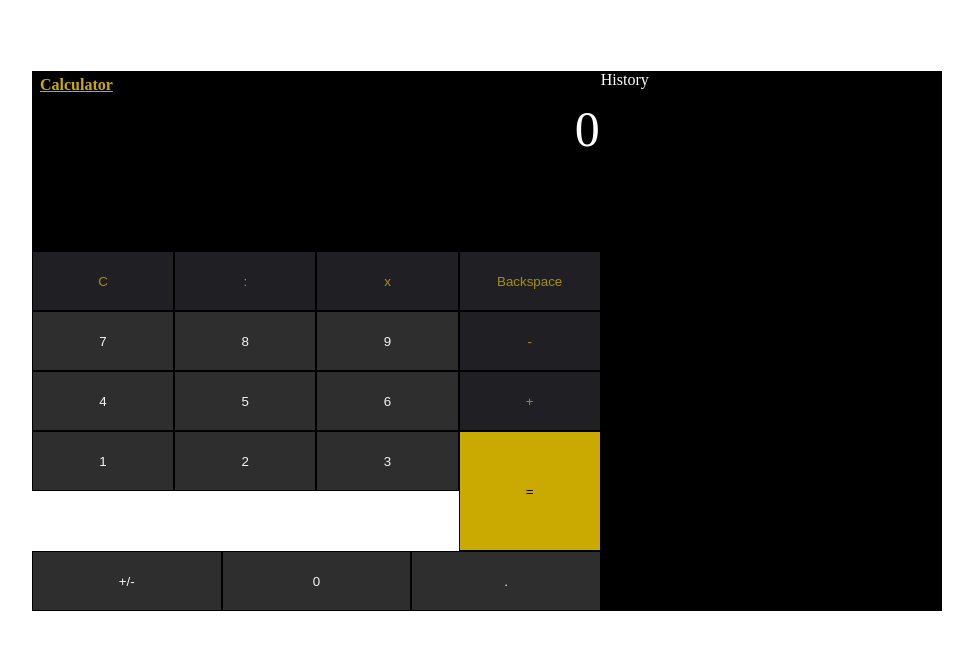
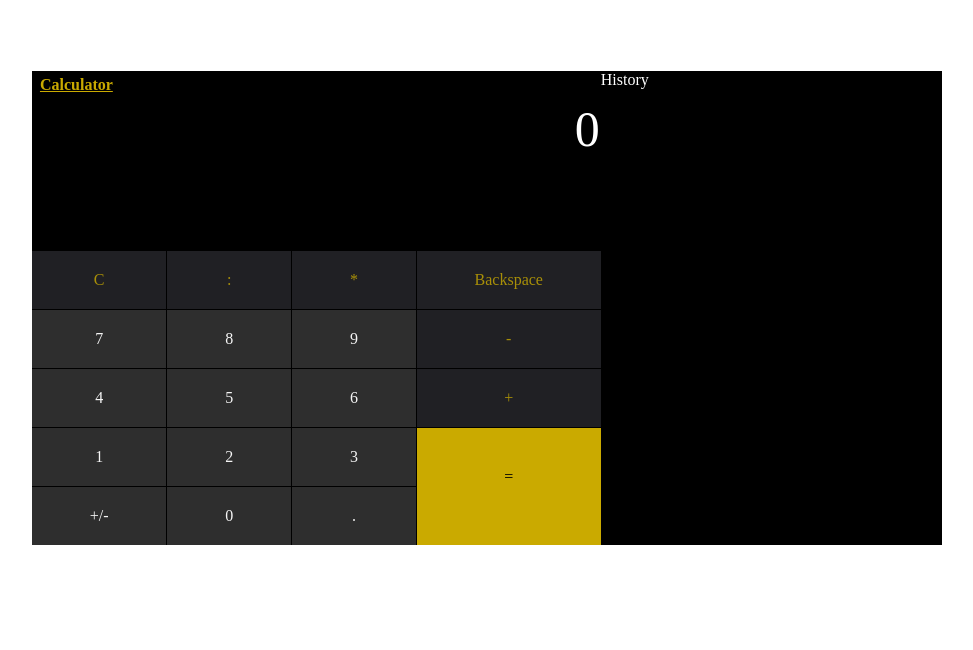
Before and after one commit to bimodwien/react-calculator, a React (Create React App) app: page / in a window 1280 px wide. Shown: the top 650 px of the page, without its empty margins (153-1126 px from the left). Built offline with nearby package versions, Linux system fonts and the light colour scheme.

Commit message:
grid done

```diff
--- a/src/pages/board.jsx
+++ b/src/pages/board.jsx
@@ -97,35 +97,25 @@ const Board = () => {
           </div>
         </div>
         <div className="calculating-board">
-          <div className="calculating-button-field">
-            <button className="action-button" onClick={handleClear}>C</button>
-            <button className="action-button" onClick={() => handleAction(':')}>:</button>
-            <button className="action-button" onClick={() => handleAction('x')}>x</button>
-            <button className="action-button" onClick={handleDelete}>Backspace</button>
-          </div>
-          <div className="calculating-button-field">
-            <button className="angka-button" onClick={() => {angka("7")}}>7</button>
-            <button className="angka-button" onClick={() => {angka("8")}}>8</button>
-            <button className="angka-button" onClick={() => {angka("9")}}>9</button>
-            <button className="action-button" onClick={()=> handleAction('-')}>-</button>
-          </div>
-          <div className="calculating-button-field">
-            <button className="angka-button" onClick={() => {angka("4")}}>4</button>
-            <button className="angka-button" onClick={() => {angka("5")}}>5</button>
-            <button className="angka-button" onClick={() => {angka("6")}}>6</button>
-            <button className="action-button" onClick={() => handleAction('+')}>+</button>
-          </div>
-          <div className="calculating-button-field">
-            <button className="angka-button" onClick={() => {angka("1");}}>1</button>
-            <button className="angka-button" onClick={() => {angka("2");}}>2</button>
-            <button className="angka-button" onClick={() => {angka("3");}}>3</button>
-            <button className="equal-button" onClick={() => handleAction('=')}>=</button>
-          </div>
-          <div className="calculating-button-field">
-            <button className="angka-button" onClick={handlePlusMinus}>+/-</button>
-            <button className="angka-button" onClick={() => {angka("0");}}>0</button>
-            <button className="angka-button" onClick={() => {angka(".");}}>.</button>
-          </div>
+          <div className="action-button" onClick={handleClear}>C</div>
+          <div className="action-button" onClick={() => {handleAction(':')}}>:</div>
+          <div className="action-button" onClick={() => {handleAction('x')}}>*</div>
+          <div className="action-button" onClick={handleDelete}>Backspace</div>
+          <div className="angka-button" onClick={() => {angka('7')}}>7</div>
+          <div className="angka-button" onClick={() => {angka('8')}}>8</div>
+          <div className="angka-button" onClick={() => {angka('9')}}>9</div>
+          <div className="action-button" onClick={()=> {handleAction('-')}}>-</div>
+          <div className="angka-button" onClick={() => {angka('4')}}>4</div>
+          <div className="angka-button" onClick={() => {angka('5')}}>5</div>
+          <div className="angka-button" onClick={() => {angka('6')}}>6</div>
+          <div className="action-button" onClick={() => {handleAction('+')}}>+</div>
+          <div className="angka-button" onClick={() => {angka('1')}}>1</div>
+          <div className="angka-button" onClick={() => {angka('2')}}>2</div>
+          <div className="angka-button" onClick={() => {angka('3')}}>3</div>
+          <div className="equal-button" onClick={() => {handleAction('=')}}>=</div>
+          <div className="angka-button" onClick={handlePlusMinus}>+/-</div>
+          <div className="angka-button" onClick={() => {angka('0')}}>0</div>
+          <div className="angka-button" onClick={() => {angka('.')}}>.</div>
         </div>
       </div>
       <div className="history-board">
--- a/src/pages/style.css
+++ b/src/pages/style.css
@@ -37,36 +37,36 @@
     width: 30%;
 }
 
-.calculating-button-field {
-    display: flex;
-    flex-direction: row;
+.calculating-board {
+    display: grid;
+    grid-template-areas:
+    '. . . .'
+    '. . . .'
+    '. . . .'
+    '. . . myArea'
+    '. . . myArea'
+    ;
+    grid-gap: 1px;
+    background-color: #000000;
 }
 
 .action-button {
-    height: 60px;
-    width: 120px;
     background-color: #202024;
     color: #A88F08;
-    border: 1px solid #000000;
-    flex-grow: 1;
-    flex-basis: 0;
+    padding: 20px 0;
+    text-align: center;
 }
 
 .angka-button {
-    height: 60px;
-    width: 60px;
-    border: 1px solid #000000;
     background-color: #2E2E2E;
     color: whitesmoke;
-    flex-grow: 1;
-    flex-basis: 0;
+    padding: 20px 0;
+    text-align: center;
 }
 
 .equal-button {
-    height: 120px;
-    width: 120px;
-    border: 1px solid #000000;
     background-color: #CAAA00;
-    flex-grow: 1;
-    flex-basis: 0;
+    grid-area: myArea;
+    padding: 40px 0;
+    text-align: center;
 }
```
